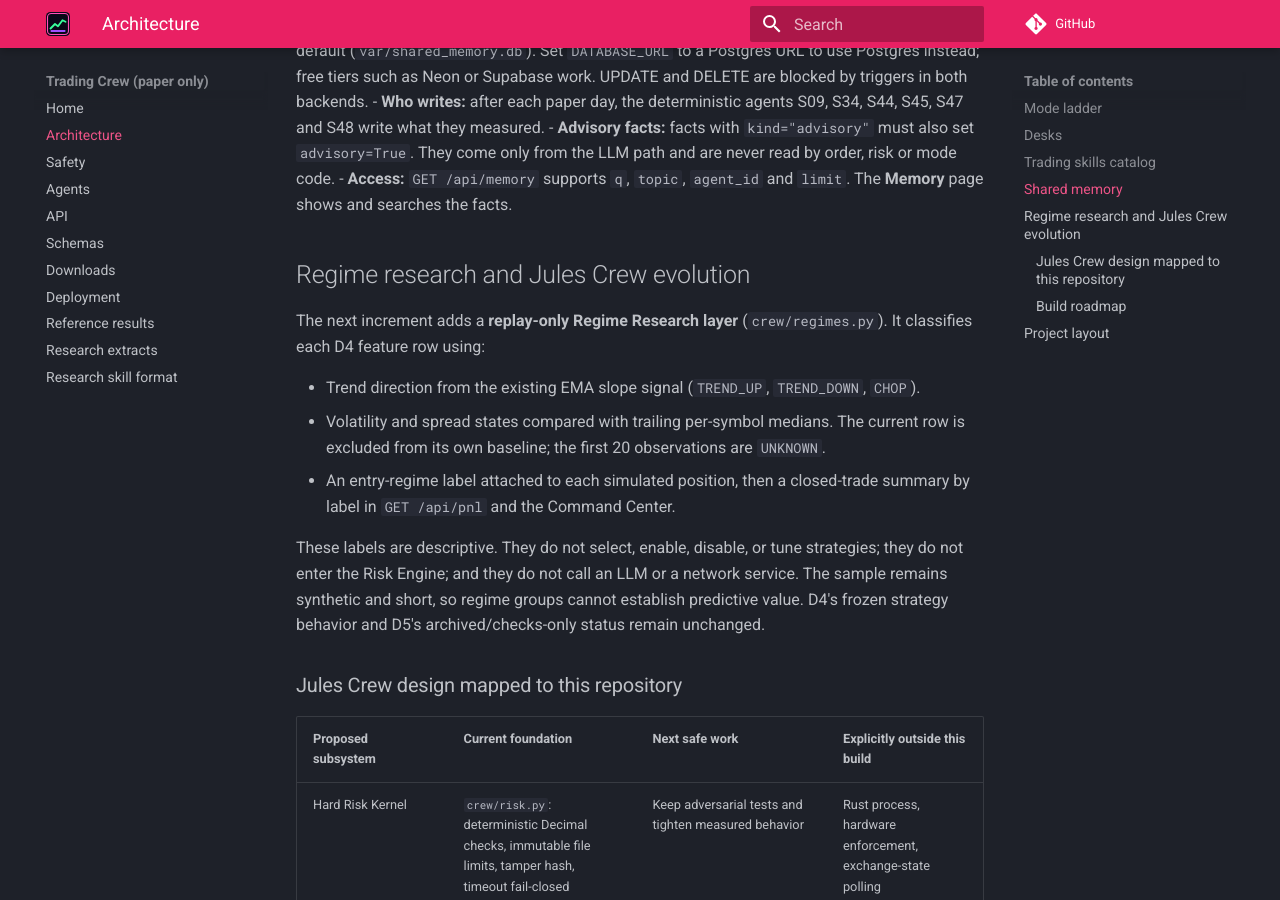
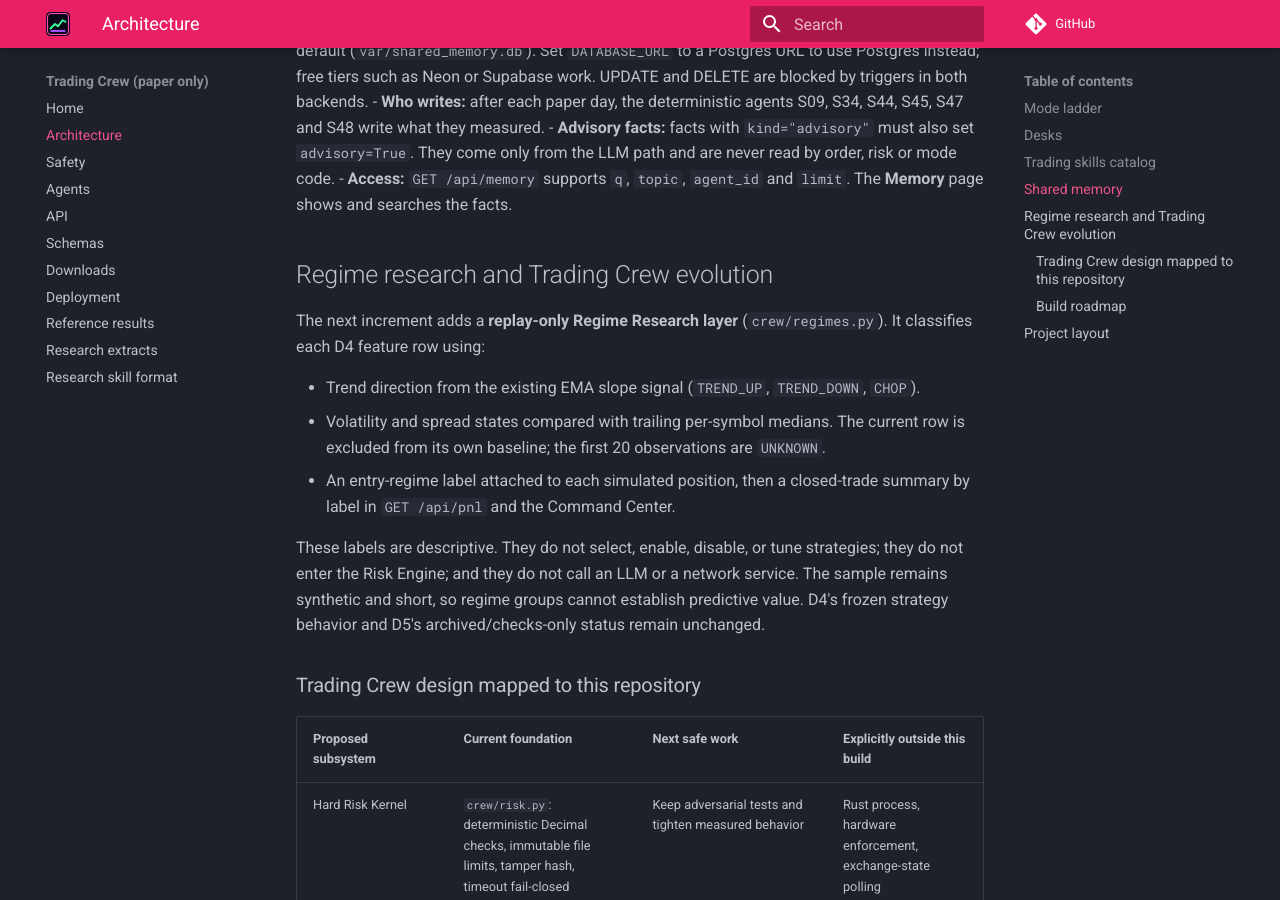
Before and after one commit to CodesbyFebin/Trading-Crew-app, an MkDocs documentation site: the page built from docs/architecture.md, in a window 1280 px wide and 900 px high, scrolled down 2649 px. Built offline with MkDocs 1.6.1 and Material for MkDocs 9.7.7, drawn with Linux system fonts in a browser that asks for light colours; comment, search, counter and statistics services are not loaded.

Commit message:
Use Trading Crew branding in documentation

```diff
--- a/docs/architecture.md
+++ b/docs/architecture.md
@@ -77,7 +77,7 @@ SHA-256 hash.
   read by order, risk or mode code.
 - **Access:** `GET /api/memory` supports `q`, `topic`, `agent_id` and `limit`. The **Memory** page shows and searches the facts.
 
-## Regime research and Jules Crew evolution
+## Regime research and Trading Crew evolution
 
 The next increment adds a **replay-only Regime Research layer** (`crew/regimes.py`). It classifies each D4 feature row using:
 
@@ -87,7 +87,7 @@ The next increment adds a **replay-only Regime Research layer** (`crew/regimes.p
 
 These labels are descriptive. They do not select, enable, disable, or tune strategies; they do not enter the Risk Engine; and they do not call an LLM or a network service. The sample remains synthetic and short, so regime groups cannot establish predictive value. D4's frozen strategy behavior and D5's archived/checks-only status remain unchanged.
 
-### Jules Crew design mapped to this repository
+### Trading Crew design mapped to this repository
 
 | Proposed subsystem | Current foundation | Next safe work | Explicitly outside this build |
 |---|---|---|---|
```
